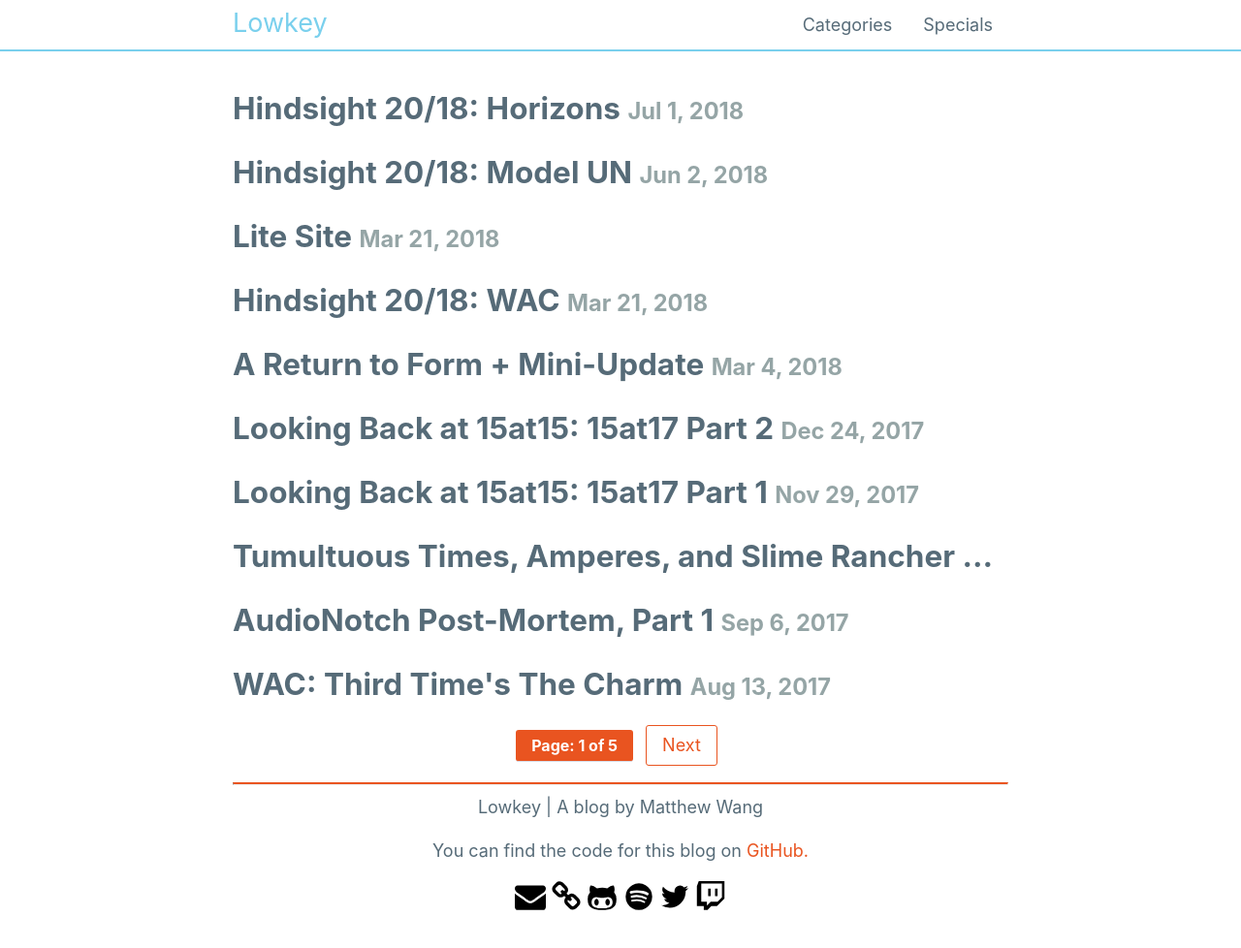
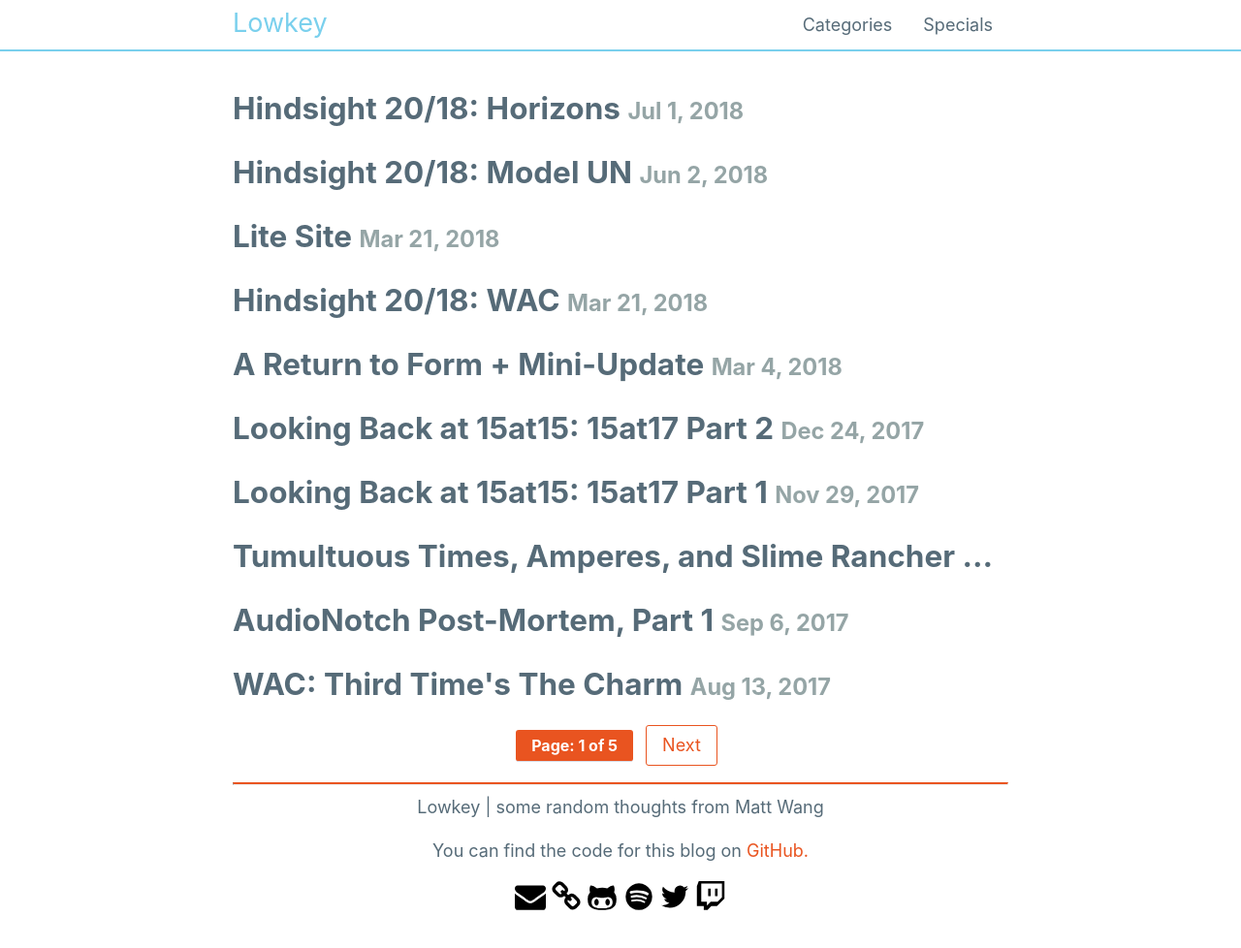
Before and after one commit to mattxwang/lowkey, a Jekyll site: the page built from index.html, in a window 1280 px wide and 1028 px high. Shown: the top 978 px of the window at 97% size. Built offline with Jekyll 4.4.1, drawn with Linux system fonts in a browser that asks for light colours; the list of posts is cut into pages by our own code.

Commit message:
informality?
is this cool? idk

```diff
--- a/_includes/footer.html
+++ b/_includes/footer.html
@@ -1,6 +1,6 @@
 <footer>
   <div class="container footer-container">
-    <span>{{site.title_long}}</span>
+    <span>Lowkey | some random thoughts from Matt Wang</span>
     <p>You can find the code for this blog on <a href="{{site.repo}}">GitHub.</a></p>
     <a class="footer-link" href="mailto:{{ site.email }}">
       <span class="sr-only">Matt's Email, {{site.email}}</span>
```
